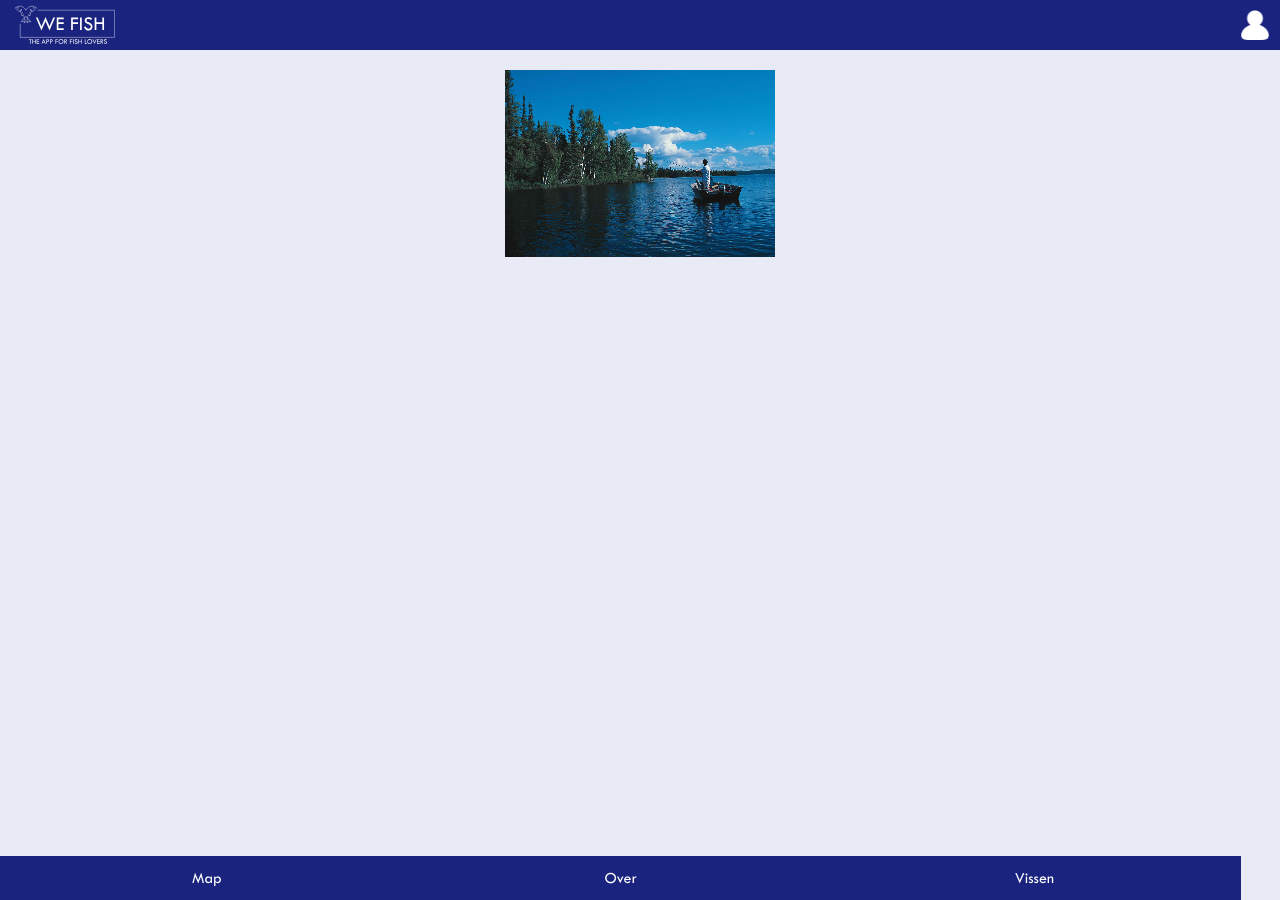
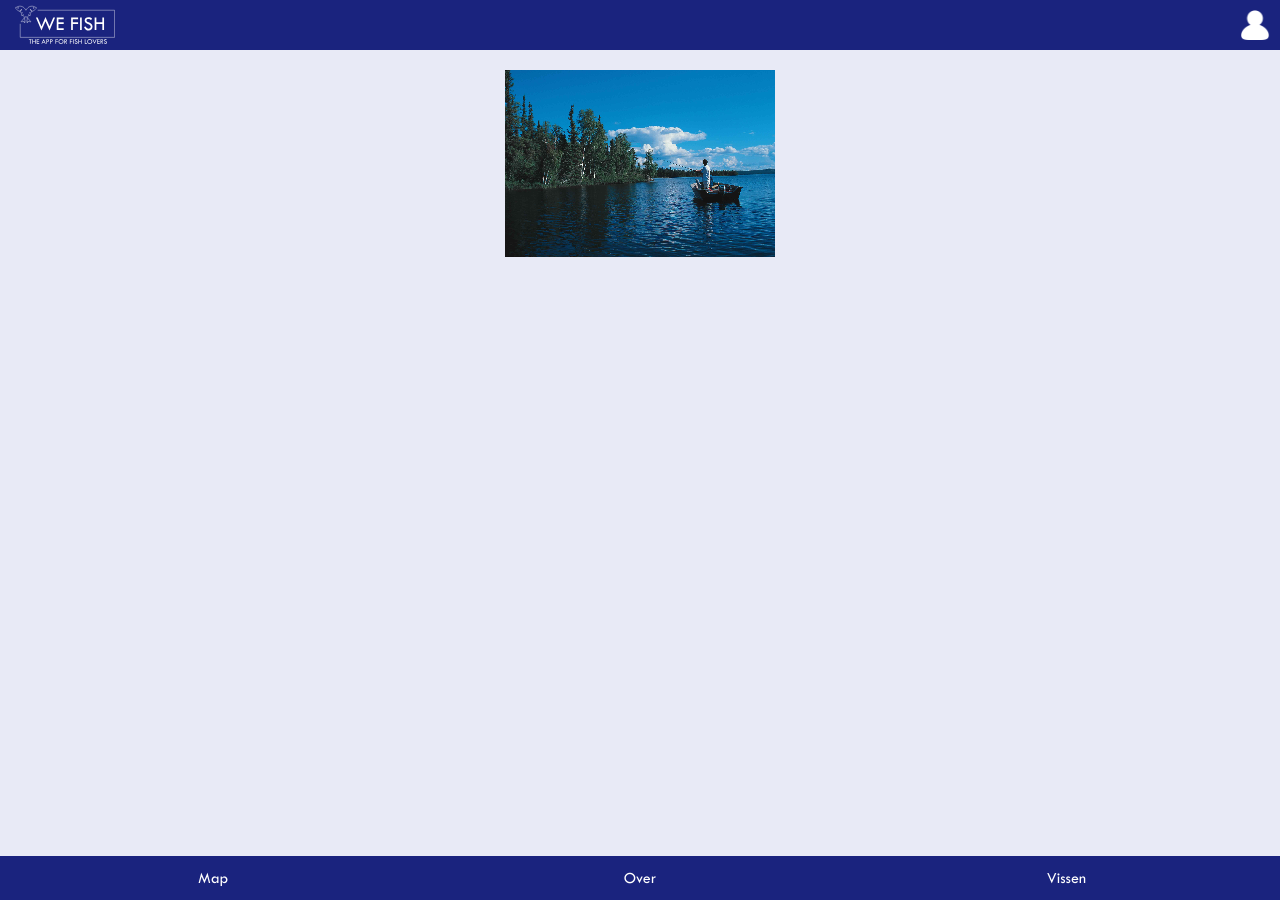
Before and after one commit to svennote/WeFish.github.io, a Jekyll site: the page built from start.html, in a window 1280 px wide. Built offline with Jekyll 4.4.1, drawn with Linux system fonts in a browser that asks for light colours.

Commit message:
aangepast

```diff
--- a/css/login.scss
+++ b/css/login.scss
@@ -50,7 +50,7 @@ footer a:link, a:visited {
 text-align:center;
 display:block;
 float:left;
-width:30.33%;
+width:31.33%;
 padding:1%;
 background-color:$ahsd;
 text-decoration: none;
```
